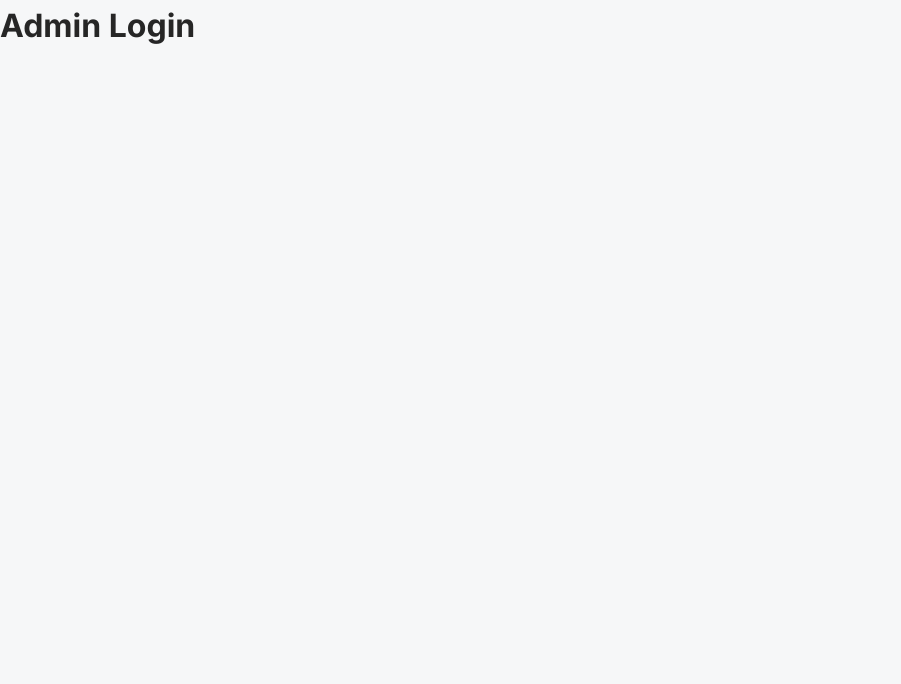
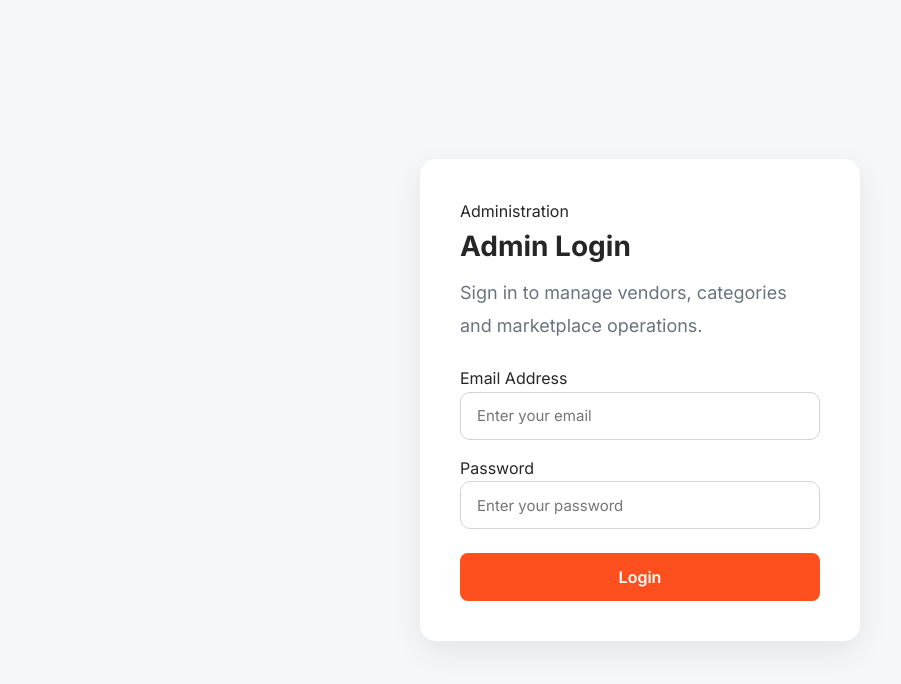
Before and after one commit to tarunvalluri3/mvp, a React (Vite) app in the folder client/: page /admin in a window 1280 px wide. Shown: the top 684 px of the page, without its empty margins (0-901 px from the left). Built offline with nearby package versions, Linux system fonts and the light colour scheme.

Commit message:
Admin Protected Route Added

```diff
--- a/client/src/App.jsx
+++ b/client/src/App.jsx
@@ -26,6 +26,7 @@ import AdminVendors from "./pages/admin/Vendors";
 import AdminCategories from "./pages/admin/Categories";
 
 import ProtectedCustomerRoute from "./routes/ProtectedCustomerRoute";
+import ProtectedAdminRoute from "./routes/ProtectedAdminRoute";
 
 function App() {
   return (
@@ -104,11 +105,26 @@ function App() {
 
         {/* Admin */}
 
-        <Route path="/admin/dashboard" element={<AdminDashboard />} />
+        <Route
+          path="/admin/dashboard"
+          element={
+            <ProtectedAdminRoute>
+              <AdminDashboard />
+            </ProtectedAdminRoute>
+          }
+        />
 
-        <Route path="/admin/vendors" element={<AdminVendors />} />
+        <Route path="/admin/vendors" element={
+          <ProtectedAdminRoute>
+            <AdminVendors />
+          </ProtectedAdminRoute>
+        } />
 
-        <Route path="/admin/categories" element={<AdminCategories />} />
+        <Route path="/admin/categories" element={
+          <ProtectedAdminRoute>
+            <AdminCategories />
+          </ProtectedAdminRoute>
+        } />
       </Routes>
     </BrowserRouter>
   );
--- a/client/src/pages/admin/Dashboard.css
+++ b/client/src/pages/admin/Dashboard.css
@@ -221,15 +221,12 @@
 ========================================== */
 
 @media (max-width: 1200px) {
-
   .dashboard-cards {
     grid-template-columns: repeat(2, 1fr);
   }
-
 }
 
 @media (max-width: 992px) {
-
   .dashboard-header h1 {
     font-size: 30px;
   }
@@ -237,7 +234,6 @@
   .action-grid {
     grid-template-columns: 1fr;
   }
-
 }
 
 /* ==========================================
@@ -245,7 +241,6 @@
 ========================================== */
 
 @media (max-width: 768px) {
-
   .dashboard-cards {
     grid-template-columns: 1fr;
   }
@@ -277,11 +272,9 @@
   .empty-card {
     padding: 36px 24px;
   }
-
 }
 
 @media (max-width: 576px) {
-
   .dashboard-header h1 {
     font-size: 24px;
   }
@@ -298,5 +291,27 @@
   .action-card {
     border-radius: 16px;
   }
+}
 
+.pending-count {
+  display: inline-flex;
+  align-items: center;
+  justify-content: center;
+
+  margin-top: 14px;
+  margin-bottom: 14px;
+
+  padding: 6px 12px;
+
+  background: rgba(253, 80, 30, 0.12);
+
+  color: var(--accent-color);
+
+  border-radius: 999px;
+
+  font-size: 12px;
+
+  font-weight: 600;
+
+  width: fit-content;
 }
--- a/client/src/pages/admin/Dashboard.jsx
+++ b/client/src/pages/admin/Dashboard.jsx
@@ -43,9 +43,11 @@ export default function Dashboard() {
 
   if (loading) {
     return (
-      <div className="admin-dashboard-page">
-        <h2>Loading Dashboard...</h2>
-      </div>
+      <AdminLayout>
+        <div className="dashboard-loading">
+          <p>Loading dashboard...</p>
+        </div>
+      </AdminLayout>
     );
   }
 
@@ -97,11 +99,11 @@ export default function Dashboard() {
           </div>
 
           <div className="dashboard-card">
-            <h4>Suspended Vendors</h4>
+            <h4>Rejected Vendors</h4>
 
-            <h2>{stats.suspendedVendors}</h2>
+            <h2>{stats.rejectedVendors}</h2>
 
-            <p>Currently suspended</p>
+            <p>Rejected applications</p>
           </div>
         </div>
 
@@ -111,6 +113,12 @@ export default function Dashboard() {
 
         <div className="dashboard-section">
           <h3>Quick Actions</h3>
+
+          {stats.pendingVendors > 0 && (
+            <span className="pending-count">
+              {stats.pendingVendors} Pending
+            </span>
+          )}
 
           <div className="action-grid">
             <Link to="/admin/vendors" className="action-card">
--- /dev/null
+++ b/client/src/pages/auth/AdminLogin.css
@@ -0,0 +1 @@
+@import "./VendorLogin.css";
--- a/client/src/pages/auth/AdminLogin.jsx
+++ b/client/src/pages/auth/AdminLogin.jsx
@@ -1,9 +1,128 @@
-const AdminLogin = () => {
+import { useState } from "react";
+import { useNavigate } from "react-router-dom";
+import axios from "axios";
+import "./AdminLogin.css";
+
+export default function AdminLogin() {
+  const navigate = useNavigate();
+
+  const [form, setForm] = useState({
+    email: "",
+    password: "",
+  });
+
+  const [loading, setLoading] = useState(false);
+
+  const [error, setError] = useState("");
+
+  const handleChange = (e) => {
+    setForm({
+      ...form,
+      [e.target.name]: e.target.value,
+    });
+  };
+
+  const handleSubmit = async (e) => {
+    e.preventDefault();
+
+    setError("");
+
+    try {
+      setLoading(true);
+
+      const { data } = await axios.post(
+        `${import.meta.env.VITE_API_URL}/auth/login`,
+        {
+          email: form.email,
+          password: form.password,
+          role: "ADMIN",
+        }
+      );
+
+      localStorage.setItem("token", data.token);
+
+      localStorage.setItem(
+        "user",
+        JSON.stringify(data.user)
+      );
+
+      navigate("/admin/dashboard");
+    } catch (err) {
+      setError(
+        err.response?.data?.message || "Login failed."
+      );
+    } finally {
+      setLoading(false);
+    }
+  };
+
   return (
-    <div>
-      <h1>Admin Login</h1>
+    <div className="auth-page">
+
+      <div className="auth-card">
+
+        <span className="auth-tag">
+          Administration
+        </span>
+
+        <h2>Admin Login</h2>
+
+        <p>
+          Sign in to manage vendors, categories and
+          marketplace operations.
+        </p>
+
+        <form onSubmit={handleSubmit}>
+
+          <div className="input-group">
+
+            <label>Email Address</label>
+
+            <input
+              className="input"
+              type="email"
+              name="email"
+              placeholder="Enter your email"
+              value={form.email}
+              onChange={handleChange}
+              required
+            />
+
+          </div>
+
+          <div className="input-group">
+
+            <label>Password</label>
+
+            <input
+              className="input"
+              type="password"
+              name="password"
+              placeholder="Enter your password"
+              value={form.password}
+              onChange={handleChange}
+              required
+            />
+
+          </div>
+
+          {error && (
+            <p className="error">
+              {error}
+            </p>
+          )}
+
+          <button
+            className="primary-btn submit-btn"
+            disabled={loading}
+          >
+            {loading ? "Signing In..." : "Login"}
+          </button>
+
+        </form>
+
+      </div>
+
     </div>
   );
-};
-
-export default AdminLogin;
+}
--- /dev/null
+++ b/client/src/routes/ProtectedAdminRoute.jsx
@@ -0,0 +1,17 @@
+import { Navigate } from "react-router-dom";
+
+export default function ProtectedAdminRoute({ children }) {
+  const token = localStorage.getItem("token");
+
+  const user = JSON.parse(localStorage.getItem("user"));
+
+  if (!token) {
+    return <Navigate to="/admin" replace />;
+  }
+
+  if (user?.role !== "ADMIN") {
+    return <Navigate to="/" replace />;
+  }
+
+  return children;
+}
```
